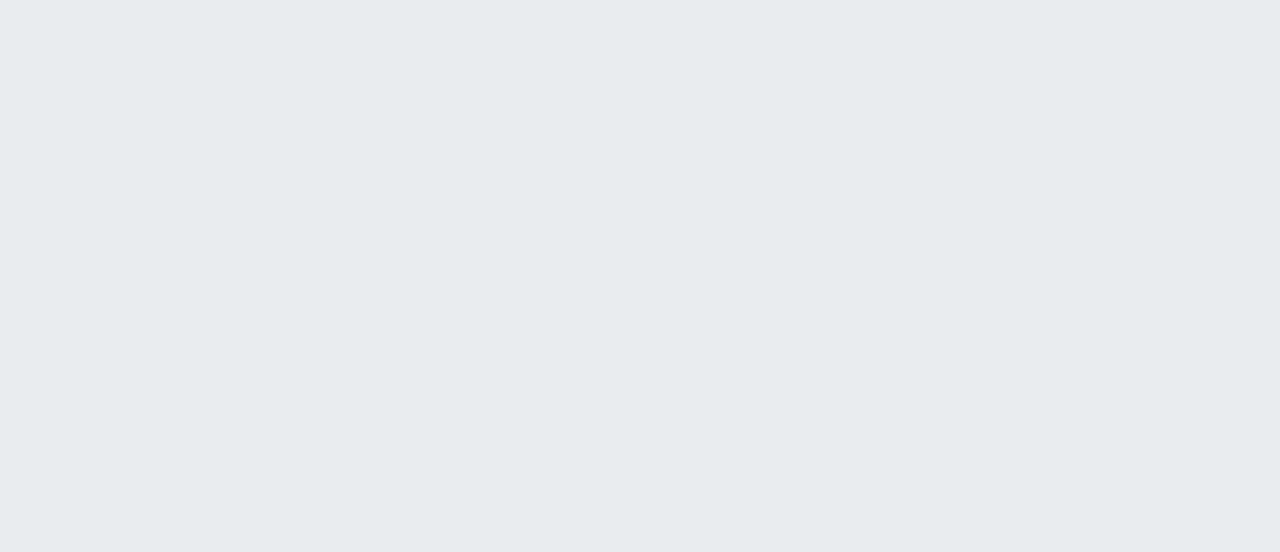
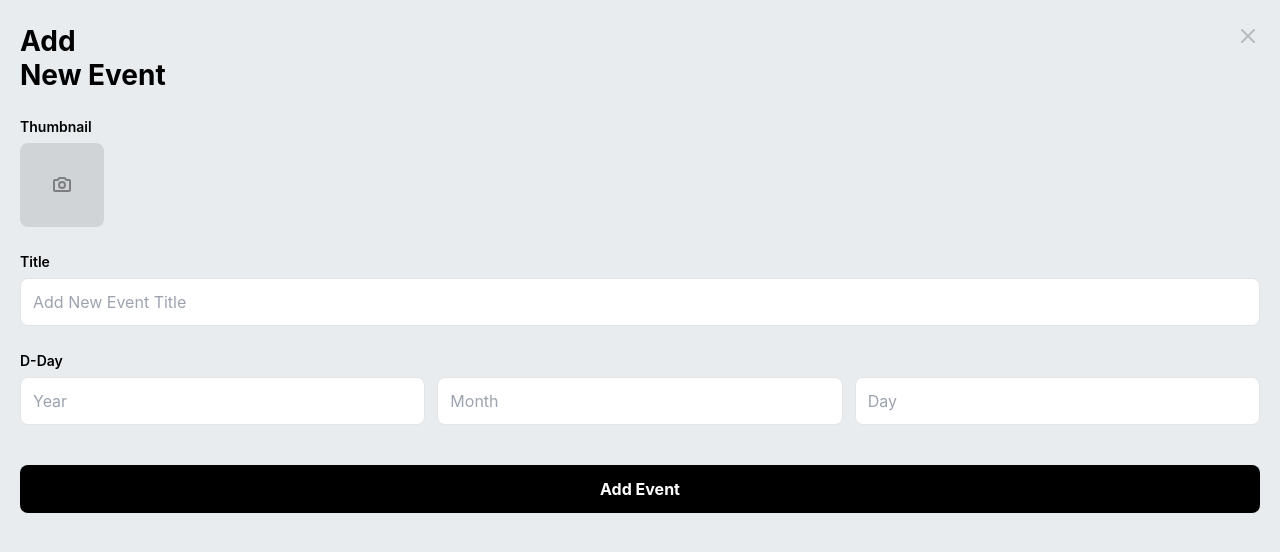
Before and after one commit to devseop/doday, a React (Create React App) app: page /newcard in a window 1280 px wide. Before the commit this address had no page. Shown: the top 552 px of the page. Built offline with nearby package versions, Linux system fonts and the light colour scheme.

Commit message:
:lipstick: update AddNewCard UI

```diff
--- a/src/App.tsx
+++ b/src/App.tsx
@@ -1,4 +1,3 @@
-import MainPage from 'pages/MainPage';
 import React from 'react';
 import Router from './router';
 import './App.css';
--- a/src/components/BottomNav.tsx
+++ b/src/components/BottomNav.tsx
@@ -1,15 +1,24 @@
 import React from 'react';
 import listViewIcon from '../image/ic_view_list.svg';
 import addCardIcon from '../image/ic_add.svg';
+import { useNavigate } from 'react-router-dom';
 
-export default function BottomNav() {
+const BottomNav = () => {
+  const navigate = useNavigate();
+  const goToAddNewCard = () => {
+    navigate('/newcard');
+  };
+
   return (
     <div className="flex justify-between items-center h-[88px]">
       <button className="w-[44px] h-[44px] flex items-center justify-center">
         <img src={listViewIcon} alt="전체보기" />
       </button>
       <p className="w-9 text-center font-semibold text-lightGray">2/7</p>
-      <button className="w-[44px] h-[44px] bg-black rounded-[22px] flex items-center justify-center">
+      <button
+        className="w-[44px] h-[44px] bg-black rounded-[22px] flex items-center justify-center"
+        onClick={goToAddNewCard}
+      >
         <img
           className="w-[24px] h-[24px]"
           src={addCardIcon}
@@ -18,4 +27,6 @@ export default function BottomNav() {
       </button>
     </div>
   );
-}
+};
+
+export default BottomNav;
--- a/src/components/Header.tsx
+++ b/src/components/Header.tsx
@@ -2,7 +2,7 @@ import React from 'react';
 import { day, today } from '../lib/date';
 import settingIcon from '../image/ic_setting.svg';
 
-const BottomNav = () => {
+const Header = () => {
   return (
     <div className="flex justify-between items-start">
       <div className="mb-5">
@@ -14,4 +14,4 @@ const BottomNav = () => {
   );
 };
 
-export default BottomNav;
+export default Header;
--- /dev/null
+++ b/src/pages/AddNewCard.tsx
@@ -0,0 +1,81 @@
+import React, { useRef } from 'react';
+import { useNavigate } from 'react-router-dom';
+import cameraIcon from '../image/ic_camera.svg';
+import closeIcon from '../image/ic_close.svg';
+
+const AddNewCard = () => {
+  const navigate = useNavigate();
+  const goToMain = () => {
+    navigate('/');
+  };
+
+  const fileInput = useRef<HTMLInputElement>(null);
+  const handleButtonClick = (e: React.MouseEvent<HTMLButtonElement>) => {
+    fileInput.current?.click();
+  };
+
+  return (
+    <React.Fragment>
+      <div className="flex justify-between items-start">
+        <div className="mb-6">
+          <p className="text-xxl font-bold leading-[34px]">Add</p>
+          <p className="text-xxl font-bold leading-[34px]">New Event</p>
+        </div>
+        <button onClick={goToMain}>
+          <img src={closeIcon} alt="닫기" />
+        </button>
+      </div>
+      <form className="flex flex-col justify-between">
+        <div>
+          <div className="mb-6">
+            <p className="mb-[6px] font-semibold text-[14px]">Thumbnail</p>
+            <button
+              onClick={handleButtonClick}
+              className="w-[84px] h-[84px] mb-4 rounded-lg bg-ultraWhiteGray flex items-center justify-center"
+            >
+              <img src={cameraIcon} alt="사진" />
+            </button>
+            <input
+              ref={fileInput}
+              className="hidden"
+              type="file"
+              accept="image/jpeg, image/jpg, image/png"
+            />
+          </div>
+          <div className="mb-6">
+            <p className="mb-[6px] font-semibold text-[14px]">Title</p>
+            <input
+              className="w-full h-9 px-3 py-3 rounded-lg cursor-text border border-ultraWhiteGray"
+              placeholder="Add New Event Title"
+            />
+          </div>
+          <div className="mb-6">
+            <p className="mb-[6px] font-semibold text-[14px]">D-Day</p>
+            <div className="flex gap-3">
+              <input
+                className="w-1/3 h-9 px-3 py-3 rounded-lg cursor-text border border-ultraWhiteGray"
+                placeholder="Year"
+              />
+              <input
+                className="w-1/3 h-9 px-3 py-3 rounded-lg cursor-text border border-ultraWhiteGray"
+                placeholder="Month"
+              />
+              <input
+                className="w-1/3 h-9 px-3 py-3 rounded-lg cursor-text border border-ultraWhiteGray"
+                placeholder="Day"
+              />
+            </div>
+          </div>
+        </div>
+        <button
+          className="w-full bg-black rounded-lg h-[48px] mt-4 cursor-pointer"
+          type="submit"
+        >
+          <span className="text-4 text-white font-bold">Add Event</span>
+        </button>
+      </form>
+    </React.Fragment>
+  );
+};
+
+export default AddNewCard;
--- a/src/router.tsx
+++ b/src/router.tsx
@@ -1,3 +1,4 @@
+import AddNewCard from 'pages/AddNewCard';
 import { BrowserRouter, Routes, Route } from 'react-router-dom';
 
 import MainPage from './pages/MainPage';
@@ -7,6 +8,7 @@ function Router() {
     <BrowserRouter>
       <Routes>
         <Route path="" element={<MainPage />} />
+        <Route path="/newcard" element={<AddNewCard />} />
       </Routes>
     </BrowserRouter>
   );
--- a/tailwind.config.js
+++ b/tailwind.config.js
@@ -35,6 +35,7 @@ module.exports = {
         until: '#3BB272',
         d_day: '#E46666',
         lightGray: 'rgba(0, 0, 0, 0.4)',
+        ultraWhiteGray: 'rgba(0, 0, 0, 0.1)',
       },
     },
   },
```
Also changed, not shown: src/image/ic_camera.svg (added), src/image/ic_close.svg (added).
